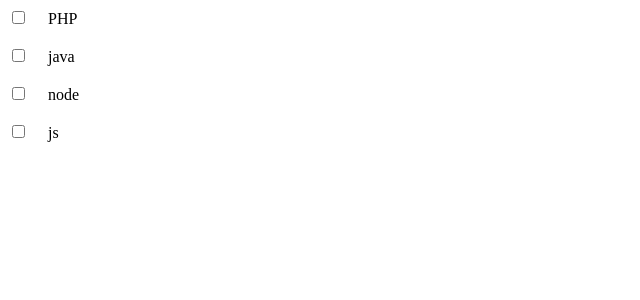
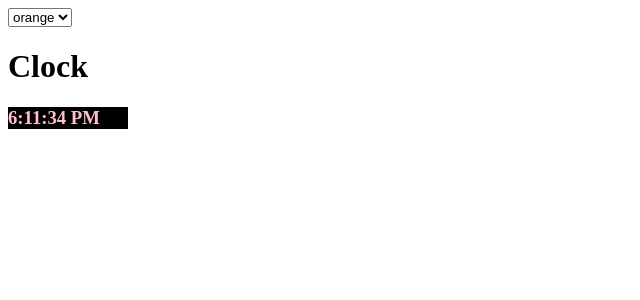
Before and after one commit to HaniWasim/learning-react, a React (Vite) app: page / in a window 1280 px wide. Shown: the top 300 px of the page, without its empty margins (0-640 px from the left). Built offline with nearby package versions, Linux system fonts and the light colour scheme.

Commit message:
learning clock

```diff
--- a/src/App.jsx
+++ b/src/App.jsx
@@ -4,7 +4,10 @@ import UserProps from "./prop";
 // import College from "./college";
 import Students from "./college";
 import Wrap from "./wrapper";
-import Skills from "./skills";
+// import Skills from "./skills";
+import Radiobox from "./skills";
+import Tableloop from "./skills";
+import Clock from "./Clock";
 
 // import Counter from "./counter";
 
@@ -250,9 +253,41 @@ import Skills from "./skills";
 
 
 
+// function App(params) {
+//   return(
+//     <Skills/>
+//   )
+// }
+// export default App;
+
+
+// function App(params) {
+//   return(
+//     <Radiobox/>
+//   )
+// }
+// export default App;
+
+
+// function App(params) {
+//   return(
+//     <Tableloop/>
+//   )
+// }
+// export default App;
+
 function App(params) {
+  const [Color, setColor] = useState("pink")
   return(
-    <Skills/>
+    <>
+    <select onChange={(e)=>{setColor(e.target.value)}} >
+      <option value="orange">orange</option>
+      <option value="red">red</option>
+      <option value="green">green</option>
+      <option value="pink">pink</option>
+    </select>
+    <Clock color={Color}/>
+    </>
   )
 }
 export default App;
--- /dev/null
+++ b/src/Clock.jsx
@@ -0,0 +1,18 @@
+import { useState,useEffect } from "react";
+
+function Clock({color}) {
+  const [Time, setTime] = useState(0);
+  useEffect(() => {
+    setInterval(() => {
+      setTime(new Date().toLocaleTimeString());
+    }, 1000);
+  }, [])
+
+  return (
+    <>
+      <h1>Clock</h1>
+      <h3 style={{color:color,backgroundColor:'black', width:"120px"}}>{Time}</h3>
+    </>
+  )
+}
+export default Clock;
--- /dev/null
+++ b/src/ReuseComp.jsx
@@ -0,0 +1,13 @@
+function ReuseLoop({user}) {
+
+    return(
+        <div style={{border:"1px,solid,black",margin:"20px",borderRadius:"10px",padding:"10px",width:"200px" }}>
+
+        <h3>Name: <span style={{color:"green"}}>{user.name}</span></h3>
+        <h3>Gender: <span  style={{color:"green"}}>{user.Gender}</span></h3>
+        <h3>Age: <span style={{color:"green"}}>{user.Age}</span></h3>
+        <h3>Id: <span style={{color:"green"}}>{user.Id}</span></h3>
+        </div>
+    )
+}
+export default ReuseLoop;
--- a/src/skills.jsx
+++ b/src/skills.jsx
@@ -1,42 +1,149 @@
 import { useState } from "react";
+import ReuseLoop from "./ReuseComp";
 
+// function Skills(params) {
+//     const [Skill, setSkill] = useState([])
 
-function Skills(params) {
-    const [Skill, setSkill] = useState([])
+//     function HAndleSkill(event) {
+//         console.log(event.target.value,event.target.checked)
+//         if (event.target.checked) {
+//                 setSkill([...Skill,event.target.value])
+//         } else {
+//                 setSkill([...Skill.filter((item)=>item!=event.target.value)])
 
-    function HAndleSkill(event) {
-        console.log(event.target.value,event.target.checked)
-        if (event.target.checked) {
-                setSkill([...Skill,event.target.value])
-        } else {
-                setSkill([...Skill.filter((item)=>item!=event.target.value)])
+//         }
+//     }
 
-        }
-    }
+//     return(
+//         <div>
 
+//         <input onChange={HAndleSkill} type="checkbox" name="" id="PHP" value="php" />
+//         <label style={{margin:"20px"   }} htmlFor="PHP">PHP</label>
+// <br />
+// <br />
+//         <input onChange={HAndleSkill} type="checkbox" name="" id="java" value="java" />
+//         <label style={{margin:"20px"   }} htmlFor="java">java</label>
+// <br />
+// <br />
 
-    return(
-        <div>
+//         <input onChange={HAndleSkill} type="checkbox" name="" id="node" value="node" />
+//         <label style={{margin:"20px"   }} htmlFor="node">node</label>
+// <br />
+// <br />
 
-        <input onChange={HAndleSkill} type="checkbox" name="" id="PHP" value="php" />
-        <label style={{margin:"20px"   }} htmlFor="PHP">PHP</label>
-<br />
-<br />
-        <input onChange={HAndleSkill} type="checkbox" name="" id="java" value="java" />
-        <label style={{margin:"20px"   }} htmlFor="java">java</label>
-<br />
-<br />
+//         <input onChange={HAndleSkill} type="checkbox" name="" id="js" value="js" />
+//         <label style={{margin:"20px"   }} htmlFor="js">js</label>
 
-        <input onChange={HAndleSkill} type="checkbox" name="" id="node" value="node" />
-        <label style={{margin:"20px"   }} htmlFor="node">node</label>
-<br />
-<br />
+// <h1>{Skill.toString()}</h1>
+//         </div>
+//     )
+// }
+// export default Skills;
 
-        <input onChange={HAndleSkill} type="checkbox" name="" id="js" value="js" />
-        <label style={{margin:"20px"   }} htmlFor="js">js</label>
+// function Radiobox(params) {
+//   const [Gender, setGender] = useState("male");
+//   const [City, setCity] = useState("")
+//   return (
+//         <>
+//     <div>
+//       <h1>select Gender : {Gender}</h1>
+//       <input
+//         checked={Gender == "male"}
+//         value="Male"
+//         onChange={(e) => {
+//                 setGender(e.target.value);
+//         }}
+//         type="radio"
+//         name="gender"
+//         id="Male"
+//         />
+//       <label htmlFor="Male">Male</label>
+//       <input
+//         checked={Gender == "Female"}
+//         value="Female"
+//         onChange={(e) => {
+//                 setGender(e.target.value);
+//         }}
+//         type="radio"
+//         name="gender"
+//         id="Female"
+//         />
+//       <label htmlFor="Female">Female</label>
+//     </div>
+//     <div>
+//         <h1>Select ur city : {City}</h1>
+//         <select onChange={(e)=>{setCity(e.target.value)}} name="" id="" defaultValue={"Lahore"}>
+//                 <option value="Karachi">Karachi</option>
+//                 <option value="Lahore">Lahore</option>
+//                 <option value="Islambad">Islambad</option>
+//                 <option value="kashmor">kashmor</option>
 
-<h1>{Skill.toString()}</h1>
+//         </select>
+//     </div>
+//         </>
+//   );
+// }
+// export default Radiobox;
+
+function Tableloop(params) {
+  const userData = [
+    {
+      name: "hani",
+      Age: "18",
+      Gender: "male",
+      Id:"1"
+    },
+    {
+      name: "khan",
+      Age: "18",
+      Gender: "male",
+      Id:"2"
+    },
+    {
+      name: "sara",
+      Age: "18",
+      Gender: "Female",
+      Id:"3"
+    },
+    {
+      name: "Amir",
+      Age: "40",
+      Gender: "male",
+      Id:"4"
+    },
+  ];
+  return (
+    <div>
+      <h1>Reusing components with loops</h1>
+      {userData.map((items) => (
+        <div key={items.Id}>
+
+                <ReuseLoop user={items} />
         </div>
-    )
+      ))}
+
+      {/* <table border="1">
+                        <thead>
+                                <tr>
+                                        <td>Name</td>
+                                        <td>Age</td>
+                                        <td>Gender</td>
+                                </tr>
+                        </thead>
+                      <tbody>
+                        {
+                                userData.map((user)=>(
+                                         <tr>
+                                        <td>{user.name}</td>
+                                        <td>{user.Age}</td>
+                                        <td>{user.Gender}</td>
+                                </tr>
+                                ))
+                        }
+                      </tbody>
+                </table> */}
+    </div>
+  );
 }
-export default Skills;
+
+export default Tableloop;
```
